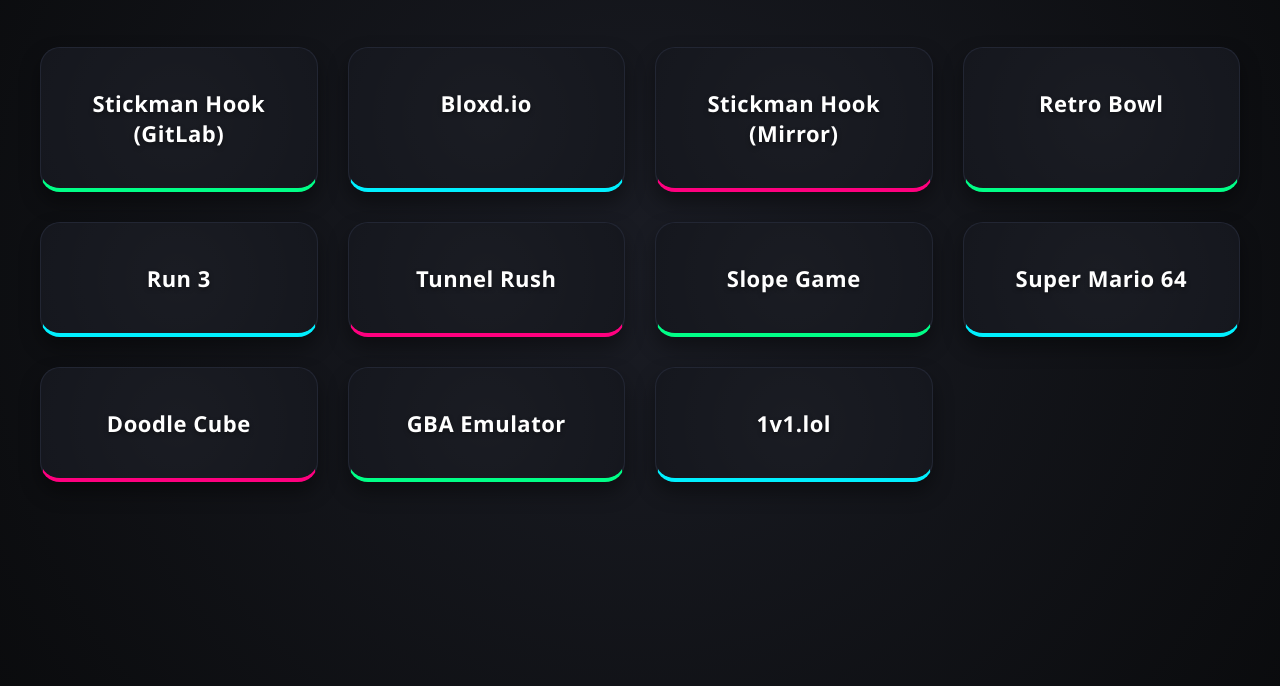
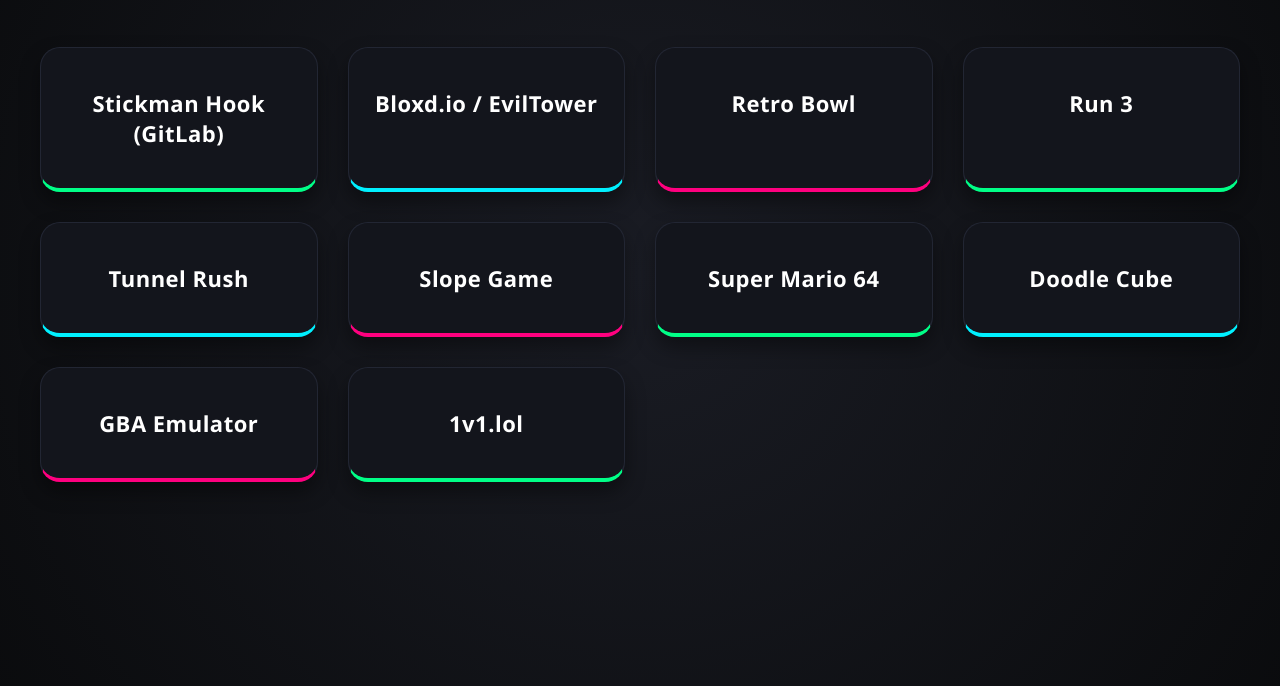
Before and after one commit to Mevopro678/-math-tools, a plain HTML site: page index.html in a window 1280 px wide. Shown: the part 176-862 px from the top of the page. Drawn offline with Linux system fonts and the light colour scheme.

Commit message:
Update index.html

```diff
--- a/index.html
+++ b/index.html
@@ -4,9 +4,8 @@
     <meta charset="UTF-8">
     <title>Math Homework Central</title>
     <style>
-        /* Cyberpunk Neon Theme */
         body {
-            font-family: 'Segoe UI', Roboto, Helvetica, Arial, sans-serif;
+            font-family: 'Segoe UI', Roboto, sans-serif;
             background: radial-gradient(circle at center, #1a1c24 0%, #0a0b0d 100%);
             color: white;
             text-align: center;
@@ -28,7 +27,6 @@
 
         p { color: #6a7080; margin-bottom: 50px; font-size: 16px; font-weight: 500; }
 
-        /* Grid Layout */
         .grid {
             display: grid;
             grid-template-columns: repeat(auto-fit, minmax(240px, 1fr));
@@ -37,7 +35,6 @@
             margin: 0 auto;
         }
 
-        /* Ultimate Glowing Game Cards */
         .game-card {
             background: #13151c;
             padding: 40px 20px;
@@ -50,24 +47,10 @@
             box-shadow: 0 10px 20px rgba(0,0,0,0.4);
         }
 
-        /* Neon Color Accents for Cards */
         .game-card:nth-child(3n+1) { border-bottom: 4px solid #00ff87; }
         .game-card:nth-child(3n+2) { border-bottom: 4px solid #00f0ff; }
         .game-card:nth-child(3n+3) { border-bottom: 4px solid #ff007f; }
 
-        /* Beautiful Shape inside the Card */
-        .game-card::before {
-            content: "";
-            position: absolute;
-            top: -50%;
-            left: -50%;
-            width: 200%;
-            height: 200%;
-            background: radial-gradient(circle, rgba(255,255,255,0.03) 0%, transparent 70%);
-            transition: all 0.5s ease;
-        }
-
-        /* Hover Glow Effects */
         .game-card:hover {
             transform: translateY(-12px) scale(1.02);
             background: #181b24;
@@ -82,10 +65,8 @@
             font-weight: 800;
             color: #fff;
             letter-spacing: 0.5px;
-            text-shadow: 0 2px 4px rgba(0,0,0,0.5);
         }
 
-        /* Game Overlay Screen */
         #player-container { display: none; position: fixed; top: 0; left: 0; width: 100vw; height: 100vh; background: black; z-index: 999; }
         iframe { width: 100%; height: 100%; border: none; }
         .back-btn { position: absolute; top: 20px; left: 20px; background: #ff3b30; color: white; border: none; padding: 12px 24px; font-size: 15px; border-radius: 10px; cursor: pointer; font-weight: bold; z-index: 1000; box-shadow: 0 4px 14px rgba(255, 59, 48, 0.4); transition: 0.2s; }
@@ -102,10 +83,7 @@
             <div class="game-title">Stickman Hook (GitLab)</div>
         </div>
         <div class="game-card" onclick="playGame('https://bloxd.io')">
-            <div class="game-title">Bloxd.io</div>
-        </div>
-        <div class="game-card" onclick="playGame('https://github.io')">
-            <div class="game-title">Stickman Hook (Mirror)</div>
+            <div class="game-title">Bloxd.io / EvilTower</div>
         </div>
         <div class="game-card" onclick="playGame('https://github.io')">
             <div class="game-title">Retro Bowl</div>
```
